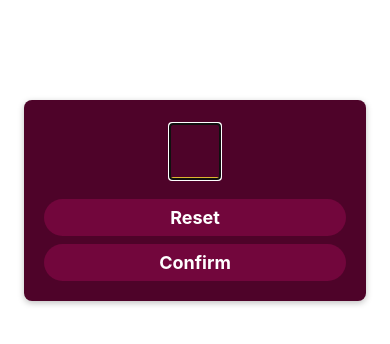
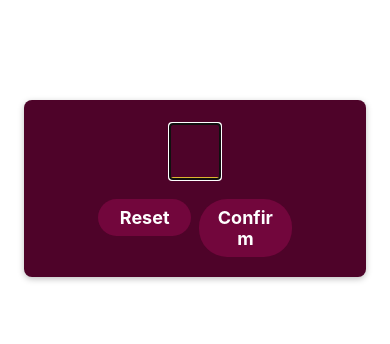
Before and after one commit to Nematov-Muhammadqodir/guess_number, a React Native app: screen / in a window 390 px wide. Shown: the top 344 px of the page. Built offline with nearby package versions, Linux system fonts and the light colour scheme.

Commit message:
feat: make position of buttons in a row

```diff
--- a/screens/StartGameScreen.js
+++ b/screens/StartGameScreen.js
@@ -11,8 +11,14 @@ const StartGameScreen = () => {
         autoCorrect={false}
         autoFocus={true}
       />
-      <PrimaryButton>Reset</PrimaryButton>
-      <PrimaryButton>Confirm</PrimaryButton>
+      <View style={styles.buttonsContainer}>
+        <View style={styles.buttonContainer}>
+          <PrimaryButton>Reset</PrimaryButton>
+        </View>
+        <View style={styles.buttonContainer}>
+          <PrimaryButton>Confirm</PrimaryButton>
+        </View>
+      </View>
     </View>
   );
 };
@@ -31,6 +37,7 @@ const styles = StyleSheet.create({
     shadowOffset: { width: 0, height: 2 },
     shadowRadius: 6,
     shadowOpacity: 0.25,
+    alignItems: "center",
   },
   numberInput: {
     height: 55,
@@ -42,7 +49,12 @@ const styles = StyleSheet.create({
     fontWeight: "bold",
     width: 50,
     textAlign: "center",
-    alignSelf: "center",
     marginBottom: 16,
   },
+  buttonsContainer: {
+    flexDirection: "row",
+  },
+  buttonContainer: {
+    flex: 1,
+  },
 });
```
